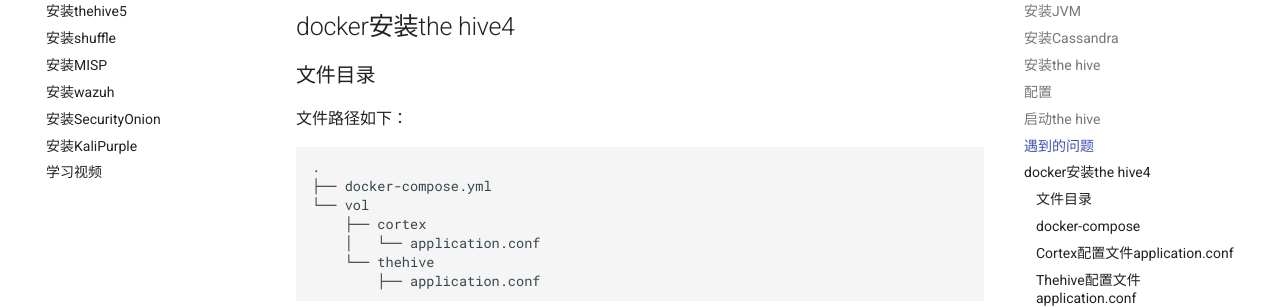
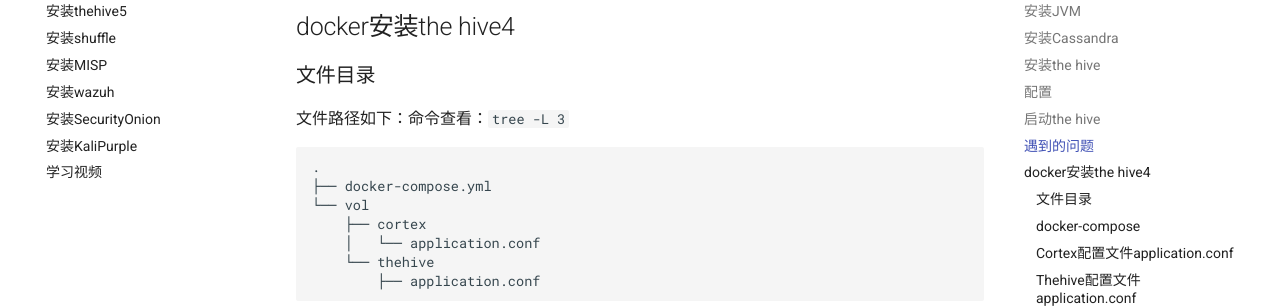
Before and after one commit to h4m5t/FreeSIEM, an MkDocs documentation site: the page built from docs/install_thehive4.md, in a window 1280 px wide and 900 px high, scrolled down 6622 px. Shown: the part 151-459 px from the top of the window. Built offline with MkDocs 1.6.1 and Material for MkDocs 9.7.7, drawn with Linux system fonts in a browser that asks for light colours; comment, search, counter and statistics services are not loaded.

Commit message:
Update install_thehive4.md

````diff
--- a/docs/install_thehive4.md
+++ b/docs/install_thehive4.md
@@ -368,7 +368,7 @@
 
 ## docker安装the hive4
 ### 文件目录
-文件路径如下：
+文件路径如下：命令查看：`tree -L 3`
 ```
 .
 ├── docker-compose.yml
````
